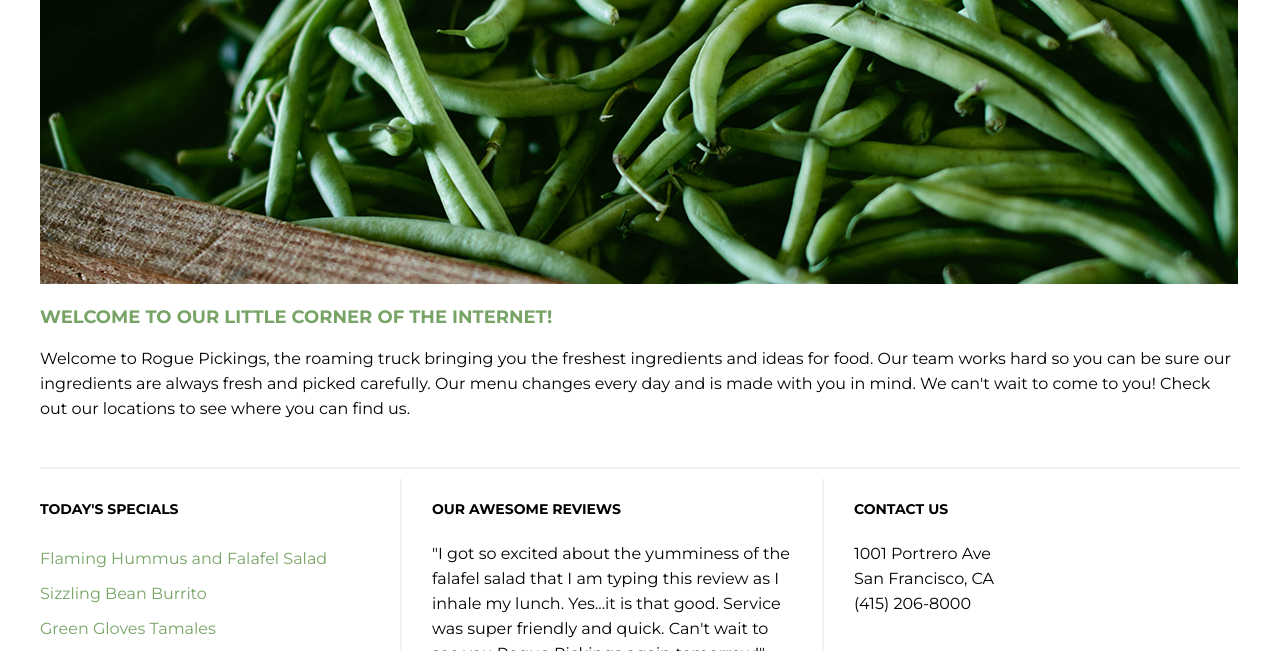
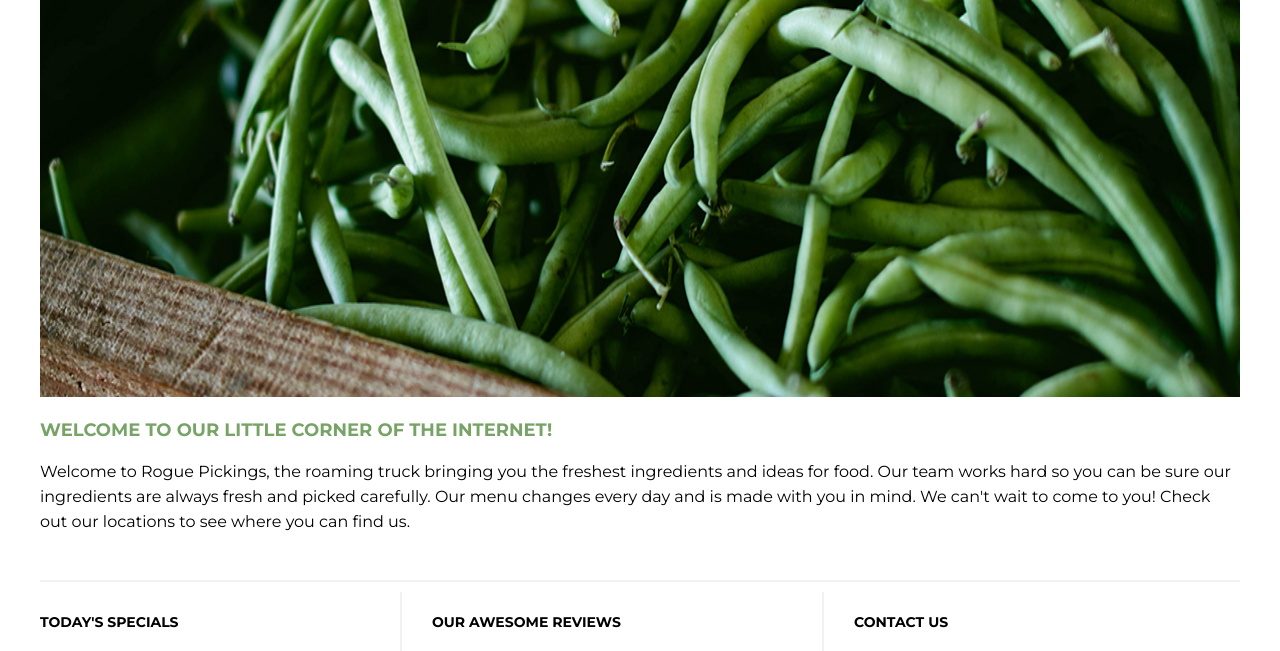
Before and after one commit to chloew3st/Rogue-Pickings-Practice, a plain HTML site: page index.html in a window 1280 px wide. Shown: the part 105-756 px from the top of the page. Drawn offline with Linux system fonts and the light colour scheme; files that its build step writes are made by us from their sources; files whose address does not match are found by name.

Commit message:
Adjusted width and height of img

```diff
--- a/css/main.css
+++ b/css/main.css
@@ -66,6 +66,8 @@ img {
     background-image: url('../img/string-beans.jpeg');
     border-top: #77a466 solid 3px;
     border-bottom: #77a466 solid 3px;
+    width: 1200px;
+    height: 400px;
 }
 
 h3 {
```
